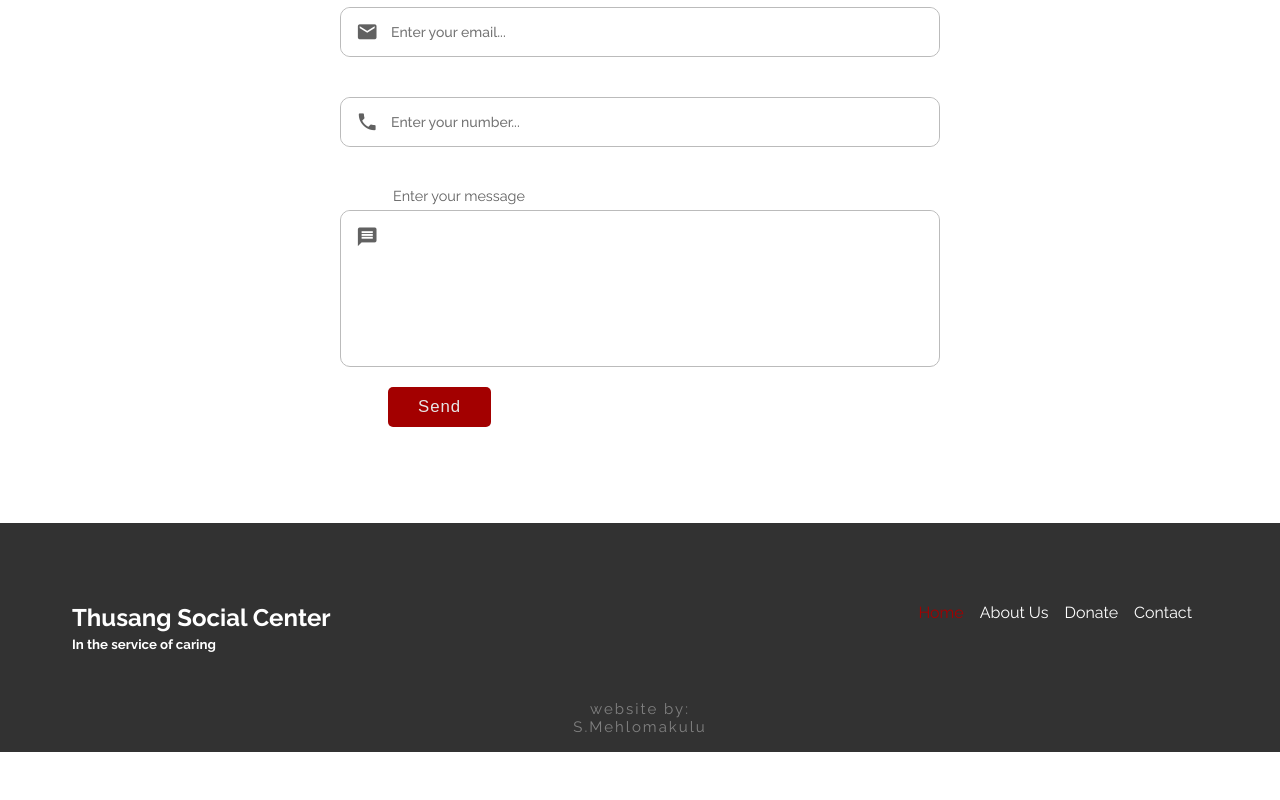
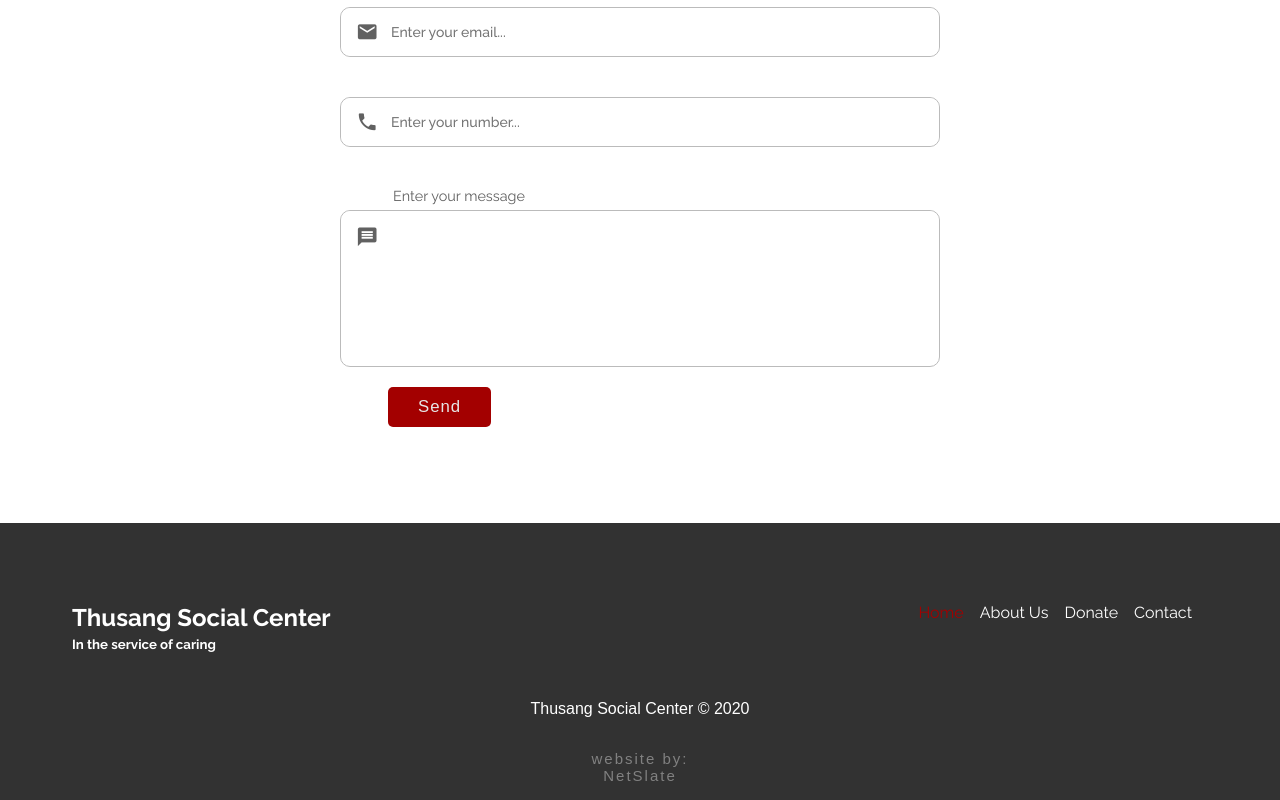
Before and after one commit to Spha88/thusang, a React (Create React App) app: page / in a window 1280 px wide. Shown: the part 3243-4043 px from the top of the page. Before the commit the page ends 3995 px from the top, so only its background shows below. Built offline with nearby package versions, Linux system fonts and the light colour scheme.

Commit message:
Add copyright year to the footer component

```diff
--- a/src/components/Footer/Footer.js
+++ b/src/components/Footer/Footer.js
@@ -3,6 +3,7 @@ import classes from './Footer.module.scss';
 import { NavLink, Link } from 'react-router-dom';
 
 const Footer = () => {
+    const date = new Date();
     return (
         <footer className={classes.Footer}>
             <div className={classes.FooterInner}>
@@ -18,8 +19,11 @@ const Footer = () => {
                         <li><NavLink to="/contact-us" activeClassName={classes.Active}>Contact</NavLink></li>
                     </ul>
                 </div>
+                <div className={classes.CopyRight}>
+                    Thusang Social Center &#169; {date.getFullYear()}
+                </div>
                 <div className={classes.Signature}>
-                    <a href="http://www.netslate.co.za">website by: <br />S.Mehlomakulu</a>
+                    <a href="http://www.netslate.co.za">website by: <br />NetSlate</a>
                 </div>
             </div>
         </footer>
--- a/src/components/Footer/Footer.module.scss
+++ b/src/components/Footer/Footer.module.scss
@@ -47,11 +47,18 @@
                 }
             }
         }
+        .CopyRight {
+            text-align: center;
+            margin-bottom: 2rem;
+            font-family: Arial, Helvetica, sans-serif;
+        }
         .Signature {
             text-align: center;
             font-size: 15px;
             letter-spacing: 2px;
             color: rgb(129, 129, 129);
+            font-family: Arial, Helvetica, sans-serif;
+            font-weight: lighter;
             &:hover {
                 color: #fff;
             }
--- a/src/components/Help/Help.js
+++ b/src/components/Help/Help.js
@@ -3,7 +3,6 @@ import Zoom from 'react-reveal/Zoom';
 import Container from '../UI/Container/Container';
 import classes from './Help.module.scss';
 import helping_img from '../../assets/images/helping_hand.png';
-import { Link } from 'react-router-dom';
 import LinkButton from '../UI/LinkButton/LinkButton';
 
 const Help = () => {
--- a/src/components/Mission/Mission.js
+++ b/src/components/Mission/Mission.js
@@ -9,7 +9,7 @@ const Mission = () => {
         <Container>
             <div className={classes.Mission}>
                 <div className={classes.Image}>
-                    <Zoom delay={1000} slow fraction={.5}>
+                    <Zoom delay={1000} slow fraction={.2}>
                         <img src={mission_img} alt="our mission" />
                     </Zoom>
                 </div>
```
